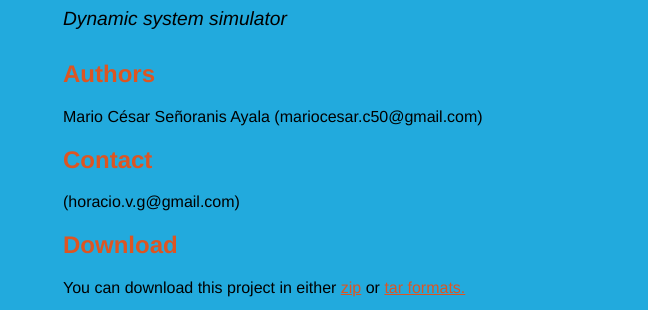
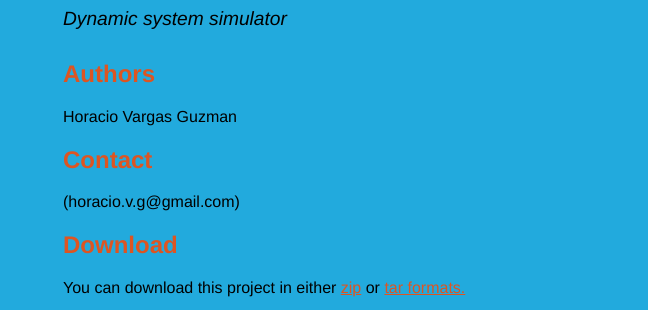
Before and after one commit to govarguz/superharm, a plain HTML site: page index.html in a window 1280 px wide. Shown: the part 133-443 px from the top of the page, 227-875 px from the left. Drawn offline with Linux system fonts and the light colour scheme; grey boxes are pictures that could not be loaded.

Commit message:
correct author

```diff
--- a/index.html
+++ b/index.html
@@ -59,8 +59,7 @@
 
 
       <h2>Authors</h2>
-      <p>Mario César Señoranis Ayala (mariocesar.c50@gmail.com)
-<br/>      </p>
+      <p>Horacio Vargas Guzman<br/>      </p>
 
 
 
```
